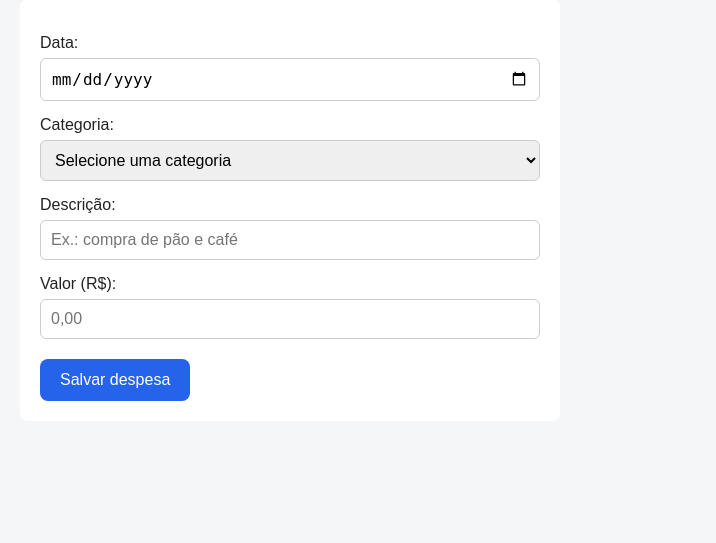
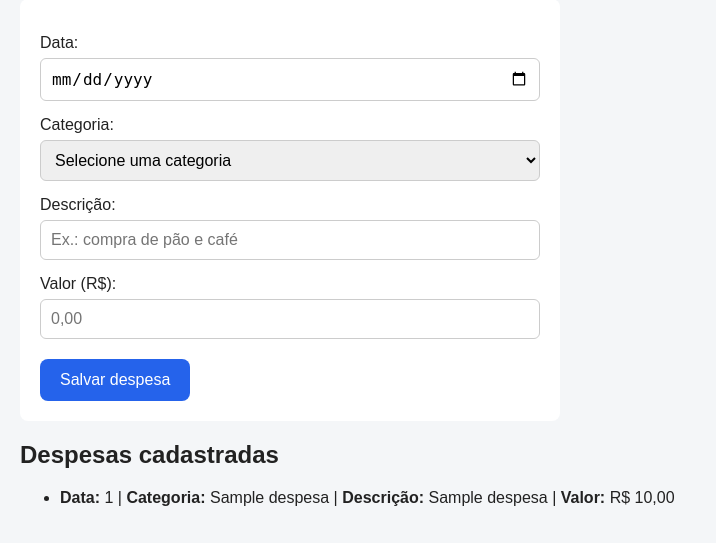
Before and after one commit to EstefanneFarias/lava-rapido-imperio, a Flask app: template templates/registrar_despesas.html in a window 1280 px wide. Shown: the part 281-824 px from the top of the page, without its empty margins (0-716 px from the left). Before the commit the page ends 682 px from the top, so only its background shows below. Run offline with Flask 3, Linux system fonts and the light colour scheme; the template is opened without the code that fills it: most values are stand-ins (such as "Sample title", 1, 10 or a date in 2020).

Commit message:
feat: implementa consulta de despesas cadastradas

```diff
--- a/app.py
+++ b/app.py
@@ -37,8 +37,21 @@ def registrar_despesas():
         conexao.close()
         return redirect(url_for("registrar_despesas", salvo=1))
 
+    conexao = sqlite3.connect("lava_rapido.db")
+    cursor = conexao.cursor()
+
+    cursor.execute("""
+        SELECT data, categoria, descricao, valor
+        FROM despesas
+        ORDER BY data DESC, rowid DESC
+    """)
+
+    despesas = cursor.fetchall()
+    conexao.close()
+
     hoje = date.today().isoformat()
-    return render_template("registrar_despesas.html", hoje=hoje, salvo=request.args.get("salvo"))
+
+    return render_template("registrar_despesas.html", hoje=hoje, salvo=request.args.get("salvo"), despesas=despesas)
 
 if __name__ == "__main__":
     app.run(host="0.0.0.0", port=5000, debug=True)
--- a/templates/registrar_despesas.html
+++ b/templates/registrar_despesas.html
@@ -68,6 +68,26 @@
         </form>
 
 
+
+        <h2>Despesas cadastradas</h2>
+
+        {% if despesas %}
+            <ul>
+                {% for despesa in despesas %}
+                    <li>
+                        <strong>Data:</strong> {{ despesa[0] }} |
+                        <strong>Categoria:</strong> {{ despesa[1] }} |
+                        <strong>Descrição:</strong> {{ despesa[2] }} |
+                        <strong>Valor:</strong> R$ {{ "%.2f"|format(despesa[3] / 100)|replace(".", ",") }}
+                    </li>
+                {% endfor %}
+            </ul>
+        {% else %}
+            <p>Nenhuma despesa cadastrada.</p>
+        {% endif %}
+
+
+
     <script>
         const campoValor = document.getElementById("valor");
 
```
